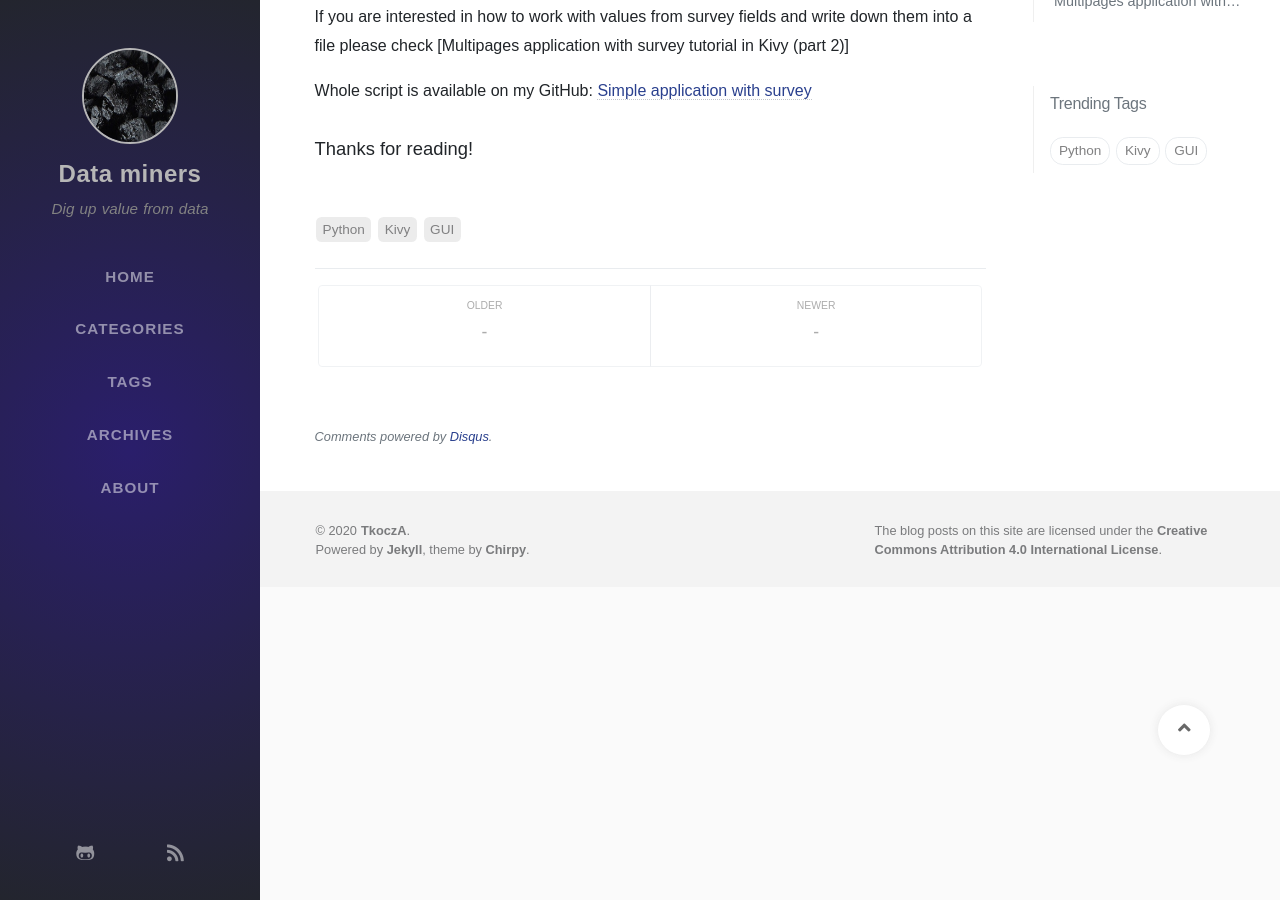
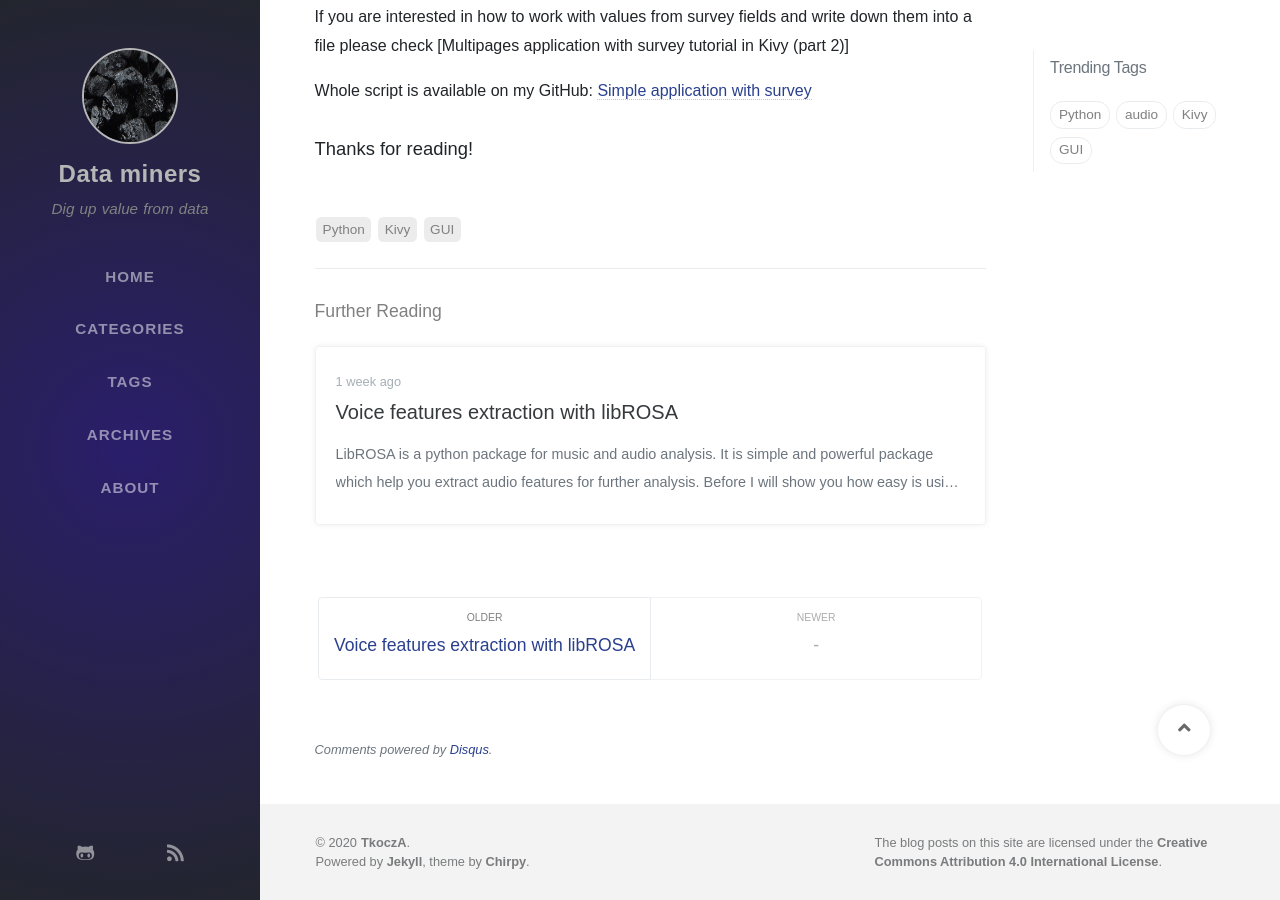
Before and after one commit to tkocza/data_miners, a Jekyll site: the page built from _posts/2020-02-21-Kivy_app_part1.md, in a window 1280 px wide and 900 px high, scrolled down 6363 px. Built offline with Jekyll 4.4.1, drawn with Linux system fonts in a browser that asks for light colours; nearby versions of some CDN libraries; some web fonts are replaced; comment, search, counter and statistics services are not loaded; part of the change alters nothing that is shown; some of the changed text lies outside the part shown.

Commit message:
voice features extraction with libROSA

````diff
--- /dev/null
+++ b/_posts/2020-02-17-Voice_features_extraction_with_libROSA.Md
@@ -0,0 +1,170 @@
+---
+title: Voice features extraction with libROSA
+date: 2020-02-17 00:00:00 +0100
+categories: [Tutorials, libROSA]
+tags: [Python, audio]
+toc: false
+seo:
+  date_modified: 2020-02-26 22:00:50 +0100
+---
+
+LibROSA is a python package for music and audio analysis. It is  simple and powerful package which help you extract audio features for further analysis.
+
+Before I will show you how easy is using this package, I would like to do a short introduction. It will be helpful if you want to work with audio.
+
+### How does sound work?
+A sound is a molecule vibration transfered through transmission medium. This mechanical energy propagated thought molecules is called acoustic wave. When the source of sound is "active", pressure in the air is changed by acoustic wave.
+Speakers, microphones or our ears have special membrane. Acoustic wave causes membrane oscillation which is received as sound.  Membrane could have different flexibility what is the reason why we are able to hear sounds with different frequency and amplitude. The sound intensity is measured in Decibels (dB).
+
+### Audible frequency (AF)
+AF is a speed of sound's vibration. It is a measure of wave cycles per minutes. The frequency unit is hertz (Hz).
+
+![](../../assets/img/pictures/2020-02-17-Voice_features_extraction_with_libROSA_audible_frequency.jfif)
+
+### Fourier Transformation (FT)
+The Fourier transform (FT) decomposes a function (often a function of the time or a signal) into its constituent frequencies. It transforms a signal from time domain into frequency domain.
+
+### Fast Fourier Transformation (FFT)
+Fast Fourier Transformation (FFT) is a mathematical algorithm that calculates Discrete Fourier Transform (DFT) of a given sequence. The only difference between FT (Fourier Transform) and FFT is that FT considers a continuous signal while FFT takes a discrete signal as input. DFT converts a sequence (discrete signal) into its frequency constituents just like FT does for a continuous signal.
+
+![](../../assets/img/pictures/2020-02-17-Voice_features_extraction_with_libROSA_fast_fourier_transformation.png)
+
+### MEL scale
+MEL is pitch scale measured by subjective perception of listened sounds by people in scale of measured objective frequency. In simple words - how we hear sound according to its frequency.
+
+---
+# LibROSA
+Now it a time for a little bit of code.
+
+I prepared a simple sample, which is available in my GitHub:
+# LINK
+I want to start with some important parameters, which you will find in LibROSA:
+- sampling rate - defines how many times per second a sound is sampled
+- frame length - how many samples are in frame
+- hop length - number of samples in a shift of frame for analysis
+
+![](../../assets/img/pictures/2020-02-17-Voice_features_extraction_with_libROSA_sample_frame_hop.png)
+
+Let's code! First of all you need to import necessary packages for further features extraction:
+
+```python
+import librosa
+from librosa import display
+import matplotlib.pyplot as plt
+import numpy as np
+```
+
+Next you can load audio data:
+
+```python
+sample, sampling_rate = librosa.load("Sample_record.wav", sr=None)
+```
+The default value of *sr* parameter equals 22050, so if you want to keep original sampling rate you cannot skip this parameter. The solution is setting this as *None*
+
+For some analysis you will need data after short-term fourier transformation:
+
+```python
+S, phase = librosa.magphase(librosa.stft(sample))
+```
+
+Now you could see how loaded data looks on the graph:
+
+```python
+plt.figure(figsize=(16, 4))
+librosa.display.waveplot(sample, sr=sampling_rate)
+```
+
+![](../../assets/img/pictures/2020-02-17-Voice_features_extraction_with_libROSA_waveplot.png)
+
+### Energy
+Energy shows how loud is a sample
+
+```python
+S, phase = librosa.magphase(librosa.stft(sample))
+rmse = librosa.feature.rms(S=S)
+
+# plot
+plt.figure()
+plt.semilogy(rmse.T, label='RMS Energy')
+plt.xticks([])
+plt.xlim([0, rmse.shape[-1]])
+plt.legend()
+```
+
+![](../../assets/img/pictures/2020-02-17-Voice_features_extraction_with_libROSA_energy.png)
+
+### Zero crossing rate
+Zero crossing rate of any signal frame is the rate at which a signal changes its sign during the frame. It denotes the number of times the signal cross zero, from positive to negative and vice versa within single frame.
+
+```python
+librosa.feature.zero_crossing_rate(sample,frame_length=1048, hop_length=512)
+```
+
+### Mel spectrogram
+
+```python
+melspectrogram_vector = librosa.feature.melspectrogram(y=sample, sr=sampling_rate)
+#plot
+plt.figure(figsize=(10, 4))
+melspectrogram_vector_dB = librosa.power_to_db(melspectrogram_vector, ref=np.max)
+librosa.display.specshow(melspectrogram_vector_dB, x_axis='time',y_axis='mel', sr=sampling_rate)
+plt.colorbar(format='%+2.0f dB')
+plt.title('Mel-frequency spectrogram')
+plt.tight_layout()
+plt.show()
+```
+
+![](../../assets/img/pictures/2020-02-17-Voice_features_extraction_with_libROSA_mel_spectrogram.png)
+
+### Spectral centroid
+It is calculation of the weighted mean of the frequencies present in the signal. It presents spectral shape and position of spectrum through energy around higher frequencies.
+
+```python
+spectral_centroid_vector = librosa.feature.spectral_centroid(y=sample, sr=sampling_rate)
+# plot
+plt.figure()
+plt.semilogy(spectral_centroid_vector.T, label='Spectral centroid')
+plt.ylabel('Hz')
+plt.xticks([])
+plt.xlim([0, spectral_centroid_vector.shape[-1]])
+plt.legend()
+plt.show()
+```
+
+![](../../assets/img/pictures/2020-02-17-Voice_features_extraction_with_libROSA_spectral_centroid.png)
+
+### Spectral roll-off
+It is defined for each frame as the center frequency for a spectrogram bin such that at least roll_percent (0.85 by default) of the energy of the spectrum in this frame is contained in this bin and the bins below.
+
+```python
+spectral_rolloff_vector = librosa.feature.spectral_rolloff(y=sample, sr=sampling_rate)
+# plot
+plt.figure()
+plt.semilogy(spectral_rolloff_vector.T, label='Roll-off frequency')
+plt.ylabel('Hz')
+plt.xticks([])
+plt.xlim([0, spectral_rolloff_vector.shape[-1]])
+plt.legend()
+plt.show()
+```
+
+![](../../assets/img/pictures/2020-02-17-Voice_features_extraction_with_libROSA_spectral_rolloff.png)
+
+## Hints
+To show together waveplot with extracted features, you can draw those factors on one plot, but you have to normalize feature data. You will use sklearn package for that:
+
+```python
+import sklearn
+frames = range(len(spectral_centroid_vector[0]))
+t = librosa.frames_to_time(frames, sr=sampling_rate)
+librosa.display.waveplot(sample, sr=sampling_rate, alpha=0.4)
+plt.plot(t, sklearn.preprocessing.minmax_scale(spectral_centroid_vector[0], axis=0), color='r') # normalize for visualization purposes
+```
+![](../../assets/img/pictures/2020-02-17-Voice_features_extraction_with_libROSA_spectral_centroid_along_waveplot.png)
+
+### More info
+If you are more interested in sound theory I recommend you those articles:
+https://medium.com/game-of-bits/audio-analysis-part-1-sound-waves-things-you-must-know-1e10851cc109
+https://www.nti-audio.com/en/support/know-how/fast-fourier-transform-fft
+
+### Thanks for reading!
--- a/_posts/2020-02-21-Kivy_app_part1.md
+++ b/_posts/2020-02-21-Kivy_app_part1.md
@@ -1,6 +1,6 @@
 ---
 title: Multipages application with survey in Kivy (part 1)
-date: 2020-02-11 00:00:00 +0800
+date: 2020-02-21 00:00:00 +0100
 categories: [Tutorials, kivy]
 tags: [Python, Kivy, GUI]
 toc: false
````
Also changed, not shown: assets/img/pictures/2020-02-17-Voice_features_extraction_with_libROSA_amplitude_to_db.png (added), assets/img/pictures/2020-02-17-Voice_features_extraction_with_libROSA_audible_frequency.jfif (added), assets/img/pictures/2020-02-17-Voice_features_extraction_with_libROSA_energy.png (added), assets/img/pictures/2020-02-17-Voice_features_extraction_with_libROSA_fast_fourier_transformation.png (added), assets/img/pictures/2020-02-17-Voice_features_extraction_with_libROSA_furier_tempogram.png (added), assets/img/pictures/2020-02-17-Voice_features_extraction_with_libROSA_mel_spectrogram.png (added), assets/img/pictures/2020-02-17-Voice_features_extraction_with_libROSA_sample_frame_hop.png (added), assets/img/pictures/2020-02-17-Voice_features_extraction_with_libROSA_spectral_centroid.png (added), assets/img/pictures/2020-02-17-Voice_features_extraction_with_libROSA_spectral_centroid_along_waveplot.png (added), assets/img/pictures/2020-02-17-Voice_features_extraction_with_libROSA_spectral_rolloff.png (added), assets/img/pictures/2020-02-17-Voice_features_extraction_with_libROSA_waveplot.png (added).
